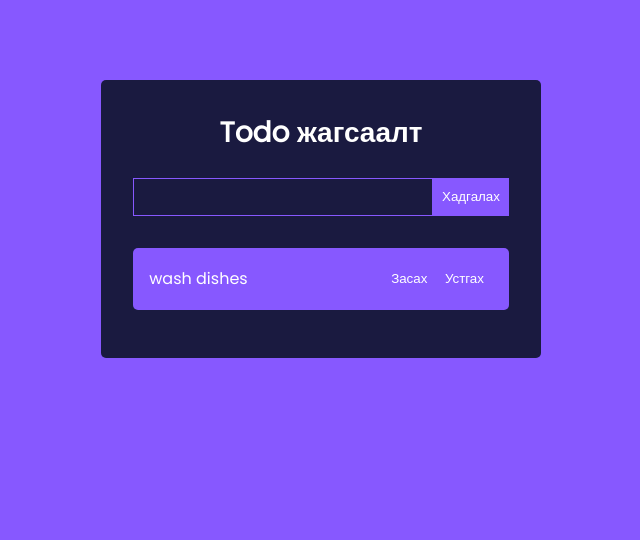
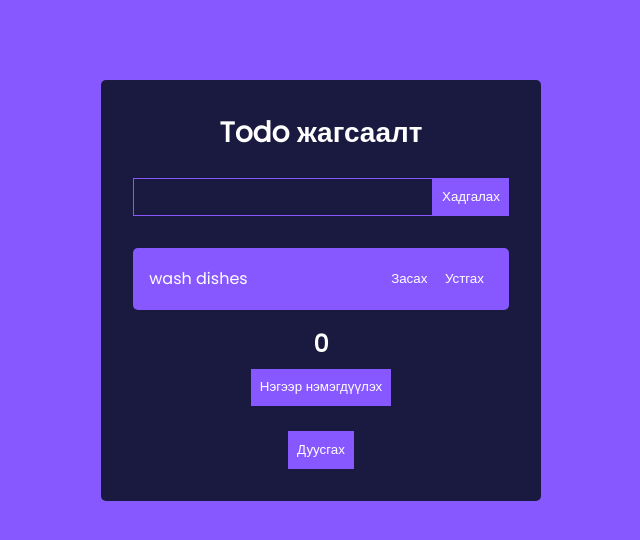
Before and after one commit to Chinzorigo/CRA-Todo-App-To-Get-Basic-Knowledge, a React (Create React App) app: page / in a window 1280 px wide. Shown: the top 540 px of the page, without its empty margins (319-959 px from the left). Built offline with nearby package versions, Linux system fonts and the light colour scheme.

Commit message:
useRef usage

```diff
--- /dev/null
+++ b/src/components/CounterWrapper.js
@@ -0,0 +1,27 @@
+import { useState, useRef } from "react";
+
+export default function CounterWrapper() {
+  const [counter, setCounter] = useState(0);
+  const counterRef = useRef(0);
+
+  function incrementCounter() {
+    // setCounter(counter + 1);
+    counterRef.current = counterRef.current + 1;
+  }
+  function finish() {
+    setCounter(counterRef.current);
+  }
+  return (
+    <>
+      <h2>{counter}</h2>
+      <button className="todo-btn" onClick={incrementCounter}>
+        Нэгээр нэмэгдүүлэх
+      </button>
+      <br />
+      <br />
+      <button className="todo-btn" onClick={finish}>
+        Дуусгах
+      </button>
+    </>
+  );
+}
--- a/src/components/TodoWrapper.js
+++ b/src/components/TodoWrapper.js
@@ -1,6 +1,7 @@
 import { useReducer } from "react";
 import TodoItem from "./TodoItem";
 import TodoForm from "./TodoForm";
+import CounterWrapper from "./CounterWrapper";
 
 function reducer(todos, action) {
   switch (action.type) {
@@ -116,6 +117,7 @@ function TodoWrapper() {
           />
         )
       )}
+      <CounterWrapper />
     </div>
   );
 }
```
